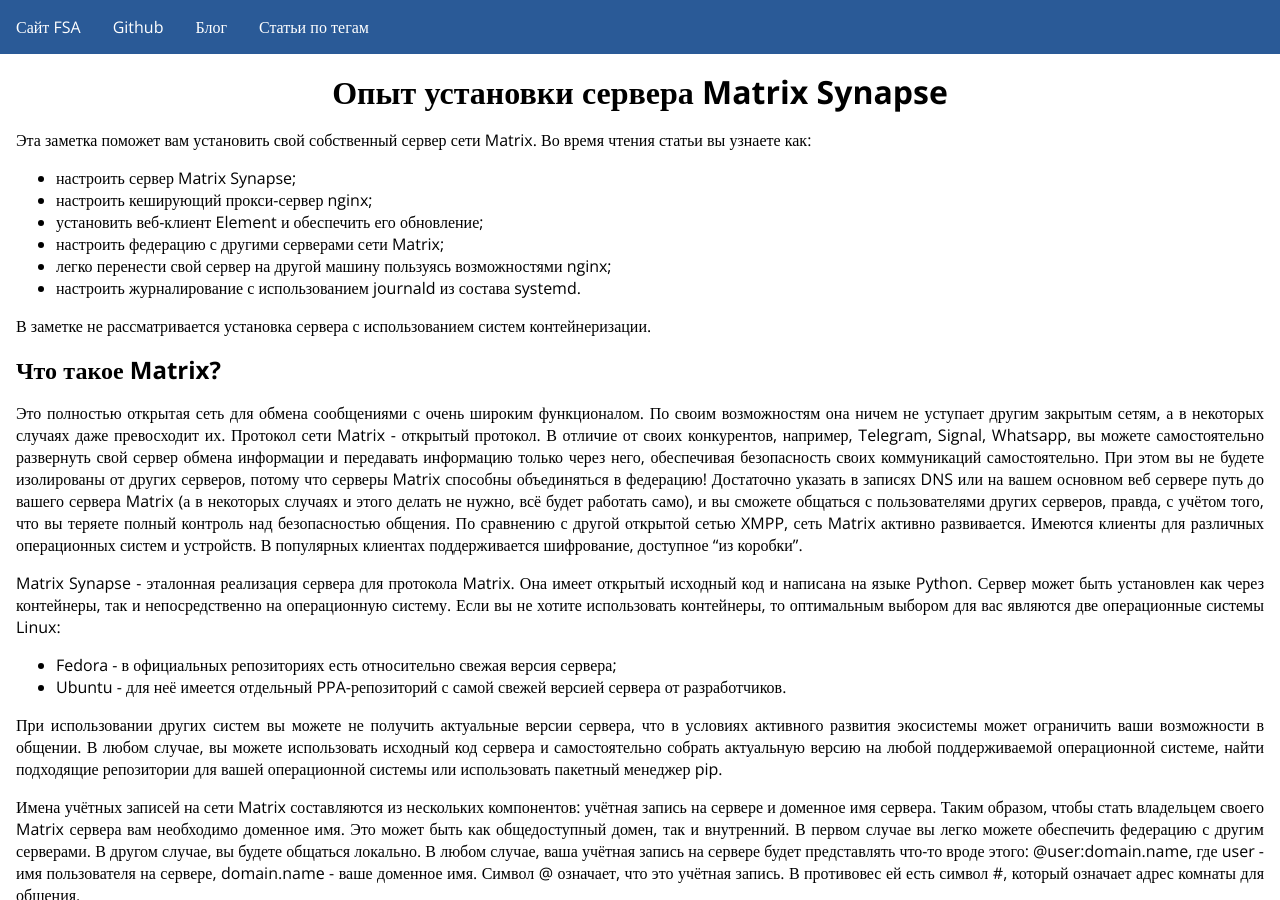
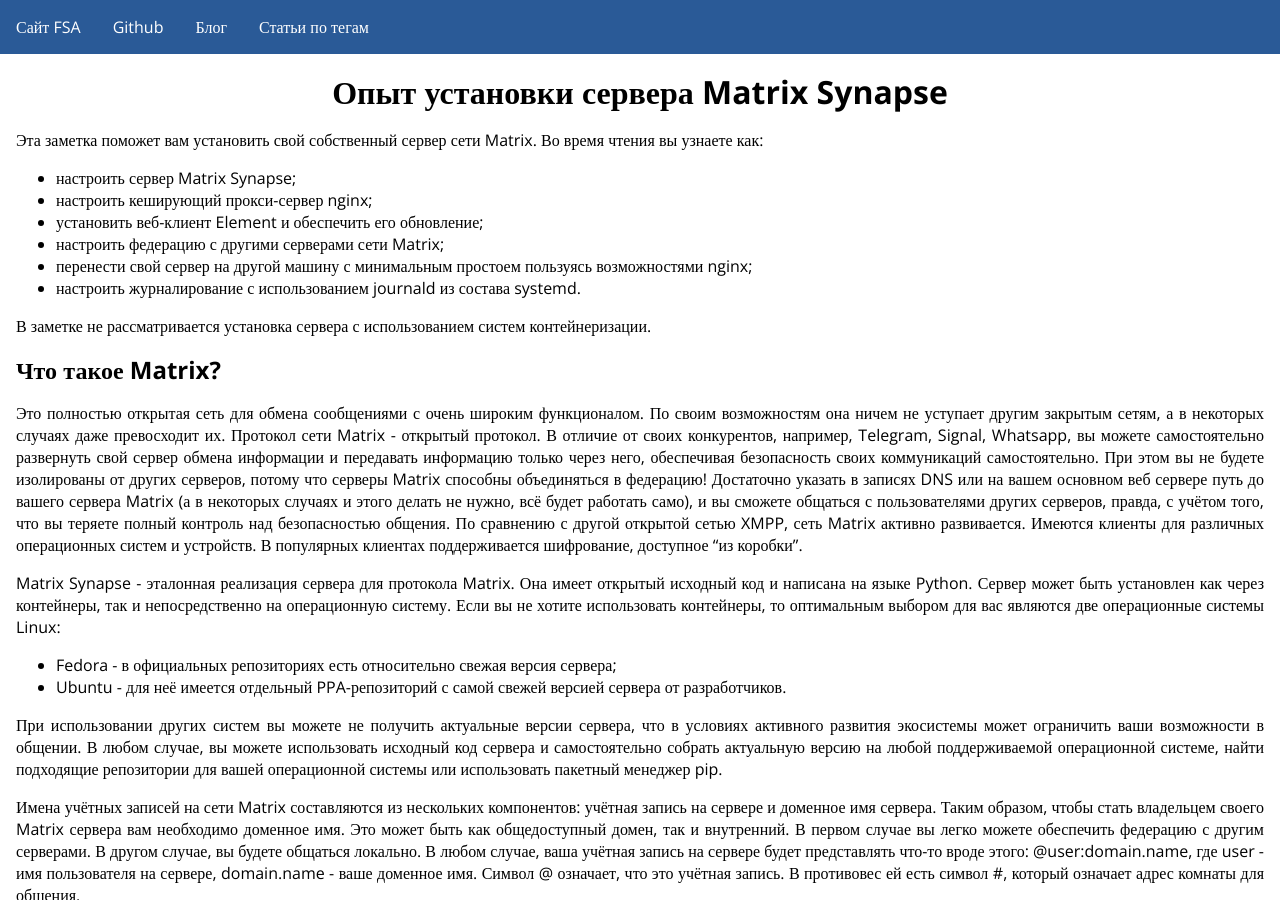
Before and after one commit to fsa/site, a Jekyll site: the page built from _posts/2020-03-31-matrix.md, in a window 1280 px wide and 900 px high. Built offline with Jekyll 4.4.1, drawn with Linux system fonts in a browser that asks for light colours.

Commit message:
Мелкие правки статьи Matrix.

```diff
--- a/_posts/2020-03-31-matrix.md
+++ b/_posts/2020-03-31-matrix.md
@@ -4,13 +4,13 @@
 date: 2020-03-31 13:27:00 +0700
 tags: [Matrix, Element, nginx]
 ---
-Эта заметка поможет вам установить свой собственный сервер сети Matrix. Во время чтения статьи вы узнаете как:
+Эта заметка поможет вам установить свой собственный сервер сети Matrix. Во время чтения вы узнаете как:
 
 - настроить сервер Matrix Synapse;
 - настроить кеширующий прокси-сервер nginx;
 - установить веб-клиент Element и обеспечить его обновление;
 - настроить федерацию с другими серверами сети Matrix;
-- легко перенести свой сервер на другой машину пользуясь возможностями nginx;
+- перенести свой сервер на другой машину с минимальным простоем пользуясь возможностями nginx;
 - настроить журналирование с использованием journald из состава systemd.
 
 В заметке не рассматривается установка сервера с использованием систем контейнеризации.
```
